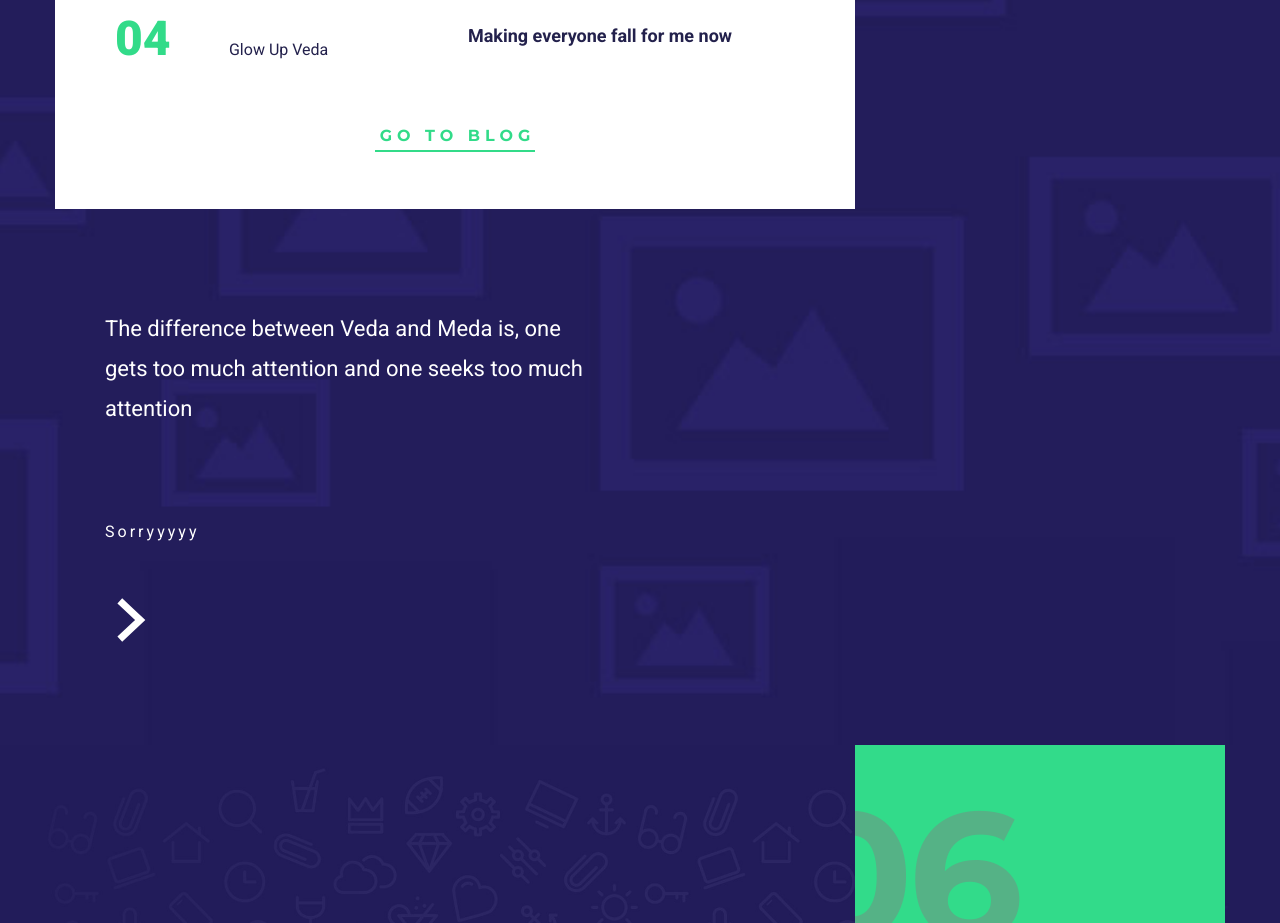
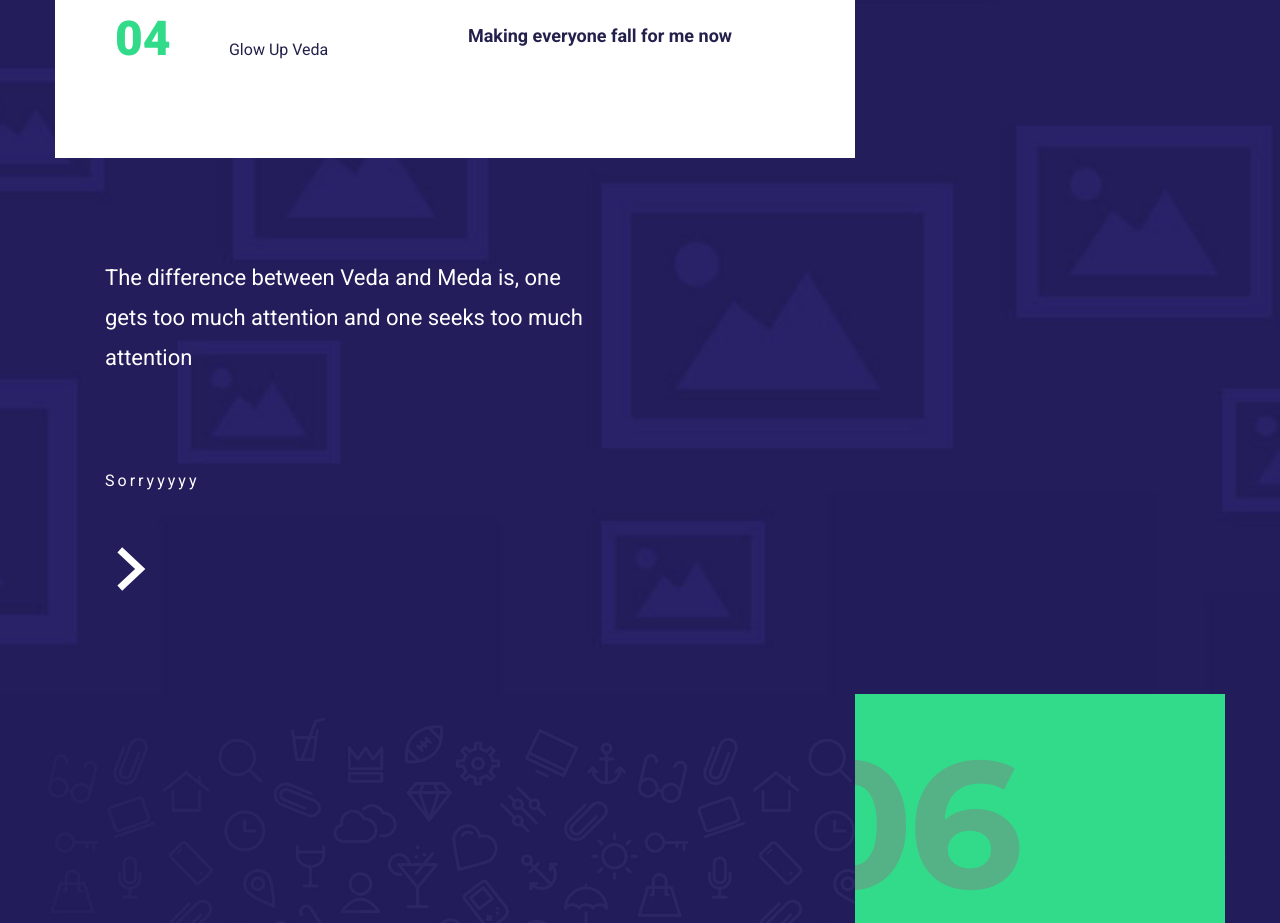
Before and after one commit to erukulapativeda/erukulaptiv.github.io, a plain HTML site: page index.html in a window 1280 px wide. Shown: the part 6000-6923 px from the top of the page. Drawn offline with Linux system fonts and the light colour scheme.

Commit message:
Update index.html

```diff
--- a/index.html
+++ b/index.html
@@ -410,9 +410,6 @@ I’m super cute, kinda louu attention from the right person, luk even cuter whe
                                 <div class="clear"></div>
                             </article>
 
-                            <div class="latest-post-bottom-text">
-                                <a href="#">GO TO BLOG</a>
-                            </div>
                         </div>
 
                     </div>
```
